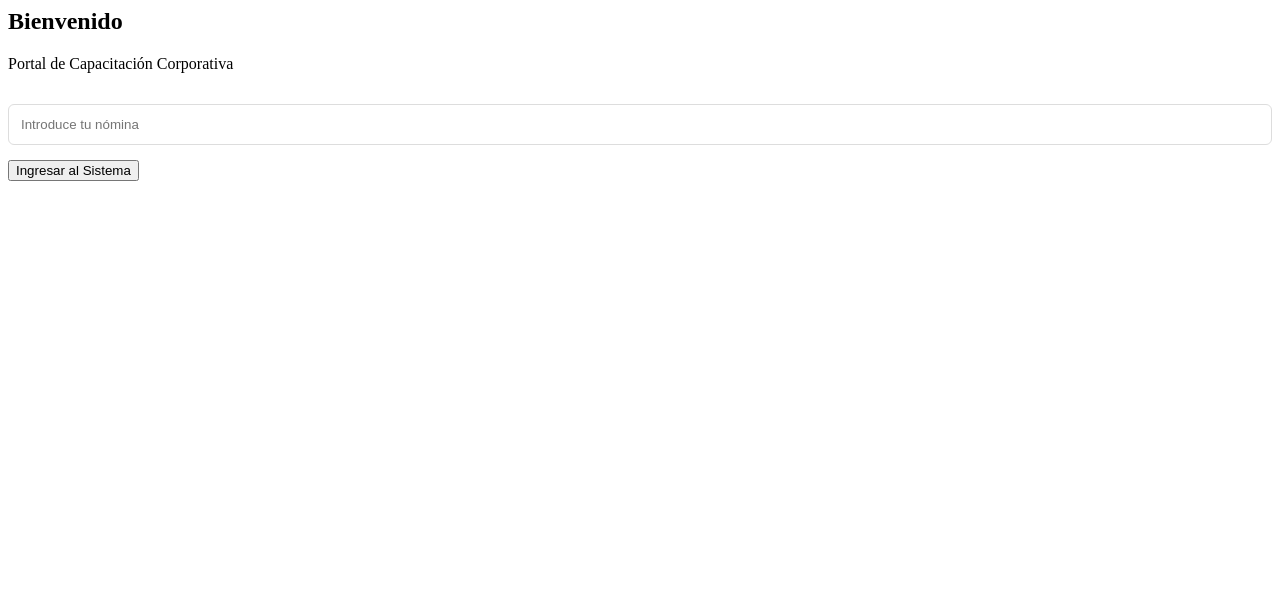
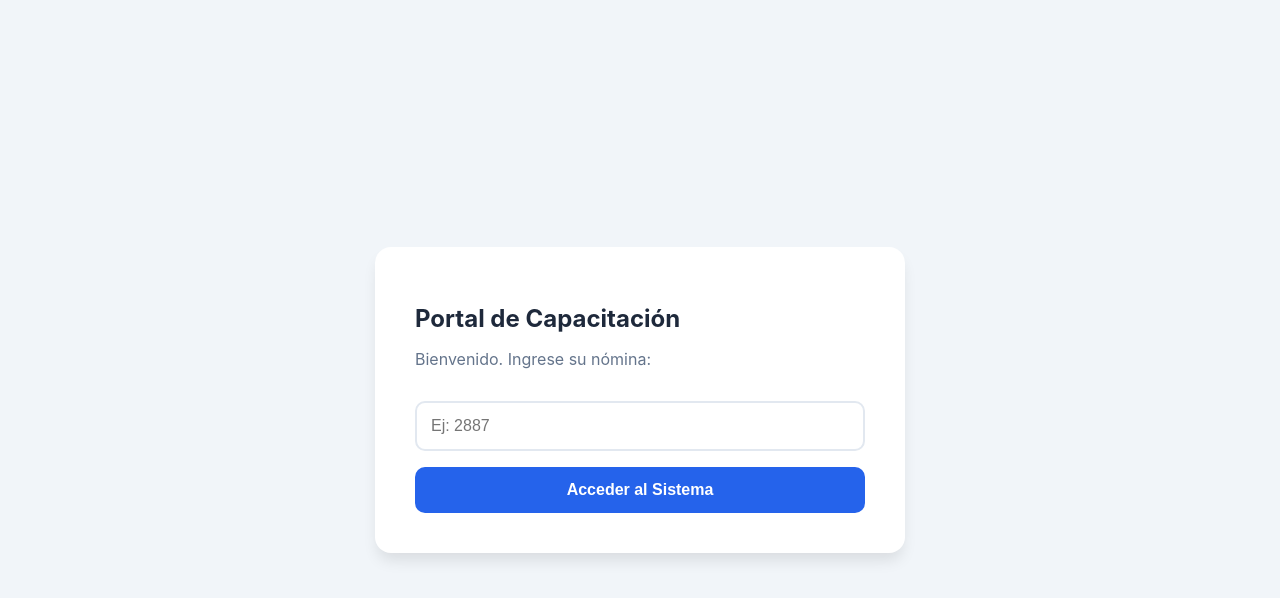
Before and after one commit to gerardomisael0011-wq/PortalCapacitacion, a website: page public/index.html in a window 1280 px wide. Drawn offline with Linux system fonts and the light colour scheme.

Commit message:
Mejora de diseño visual

```diff
--- a/package.json
+++ b/package.json
@@ -11,7 +11,7 @@
   "license": "ISC",
   "type": "commonjs",
   "dependencies": {
-    "body-parser": "^1.20.3",
+    "body-parser": "^1.20.5",
     "express": "^4.21.0",
     "express-session": "^1.18.0",
     "sqlite3": "^5.1.7"
--- a/public/index.html
+++ b/public/index.html
@@ -7,35 +7,27 @@
     <link rel="stylesheet" href="style.css">
 </head>
 <body>
-
-    <div class="card" id="login-container">
-        <h2>Bienvenido</h2>
-        <p>Portal de Capacitación Corporativa</p>
-        <input type="text" id="nomina" placeholder="Introduce tu nómina">
-        <button class="btn-pending" onclick="ingresar()">Ingresar al Sistema</button>
+    <div class="card" id="app">
+        <h1>Portal de Capacitación</h1>
+        <p>Bienvenido. Ingrese su nómina:</p>
+        <input type="text" id="nomina" placeholder="Ej: 2887">
+        <button class="btn-pending" onclick="ingresar()">Acceder al Sistema</button>
     </div>
 
     <script>
         async function ingresar() {
             const nomina = document.getElementById('nomina').value;
-
-            // Enviamos la nómina al servidor
-            const response = await fetch('/login', {
+            const res = await fetch('/login', {
                 method: 'POST',
                 headers: { 'Content-Type': 'application/json' },
-                body: JSON.stringify({ nomina: nomina })
+                body: JSON.stringify({ nomina })
             });
-
-            // Recibimos el HTML con los cursos
-            const contenido = await response.text();
-
-            if (response.ok) {
-                // Aplicamos una clase de contenedor mayor para que los cursos luzcan bien
-                const container = document.getElementById('login-container');
-                container.style.maxWidth = '600px';
-                container.innerHTML = contenido;
+            const html = await res.text();
+            if (res.ok) {
+                // Inyectamos el contenido dentro de la card
+                document.getElementById('app').innerHTML = html;
             } else {
-                alert("Nómina no encontrada en el sistema.");
+                alert("Nómina no encontrada.");
             }
         }
     </script>
--- a/public/style.css
+++ b/public/style.css
@@ -1,43 +1,70 @@
-/* Estilos para el título y texto dentro de la card */
-h1, h2 {
-    color: var(--text);
-    margin-top: 0;
+:root {
+    --primary: #2563eb;
+    --success: #059669;
+    --bg: #f1f5f9;
+    --text: #1e293b;
+    --card-bg: #ffffff;
 }
 
-/* Estilos para los campos de entrada (input) */
+body {
+    font-family: 'Inter', system-ui, sans-serif;
+    background-color: var(--bg);
+    color: var(--text);
+    display: flex;
+    justify-content: center;
+    align-items: center;
+    min-height: 100vh;
+    margin: 0;
+}
+
+.card {
+    background: var(--card-bg);
+    padding: 2.5rem;
+    border-radius: 16px;
+    box-shadow: 0 10px 15px -3px rgba(0,0,0,0.1);
+    width: 100%;
+    max-width: 450px;
+}
+
+h1 { font-size: 1.5rem; margin-bottom: 0.5rem; }
+p { color: #64748b; margin-bottom: 2rem; }
+
 input {
     width: 100%;
-    padding: 12px;
-    margin: 15px 0;
-    border: 1px solid #ddd;
-    border-radius: 6px;
-    box-sizing: border-box; /* Importante para que no se desborde */
+    padding: 14px;
+    margin-bottom: 1rem;
+    border: 2px solid #e2e8f0;
+    border-radius: 10px;
+    box-sizing: border-box;
+    font-size: 1rem;
 }
 
-/* Lista de cursos profesional */
-ul {
-    list-style: none;
-    padding: 0;
-    margin: 20px 0;
+button {
+    width: 100%;
+    padding: 14px;
+    border: none;
+    border-radius: 10px;
+    font-weight: 600;
+    font-size: 1rem;
+    cursor: pointer;
+    transition: all 0.2s;
+    color: white;
 }
 
+.btn-pending { background-color: var(--primary); }
+.btn-pending:hover { background-color: #1d4ed8; }
+
+.btn-approved { background-color: var(--success); cursor: not-allowed; opacity: 0.9; }
+
+/* Lista de cursos */
+ul { list-style: none; padding: 0; }
 li {
-    background: #ffffff;
-    padding: 15px;
-    margin-bottom: 12px;
-    border-radius: 8px;
-    border: 1px solid #e2e8f0;
+    background: #f8fafc;
+    padding: 1rem;
+    margin-bottom: 1rem;
+    border-radius: 10px;
     display: flex;
     justify-content: space-between;
     align-items: center;
+    border: 1px solid #e2e8f0;
 }
-
-/* Efectos de hover para los botones */
-.btn-pending:hover {
-    background: #1d4ed8; /* Un azul un poco más oscuro al pasar el mouse */
-    transform: translateY(-2px);
-}
-
-.btn-approved:hover {
-    background: var(--success); /* Se mantiene igual porque está bloqueado */
-}
```
Also changed, not shown: server.js (+9 -9 lines), 2 other files.
